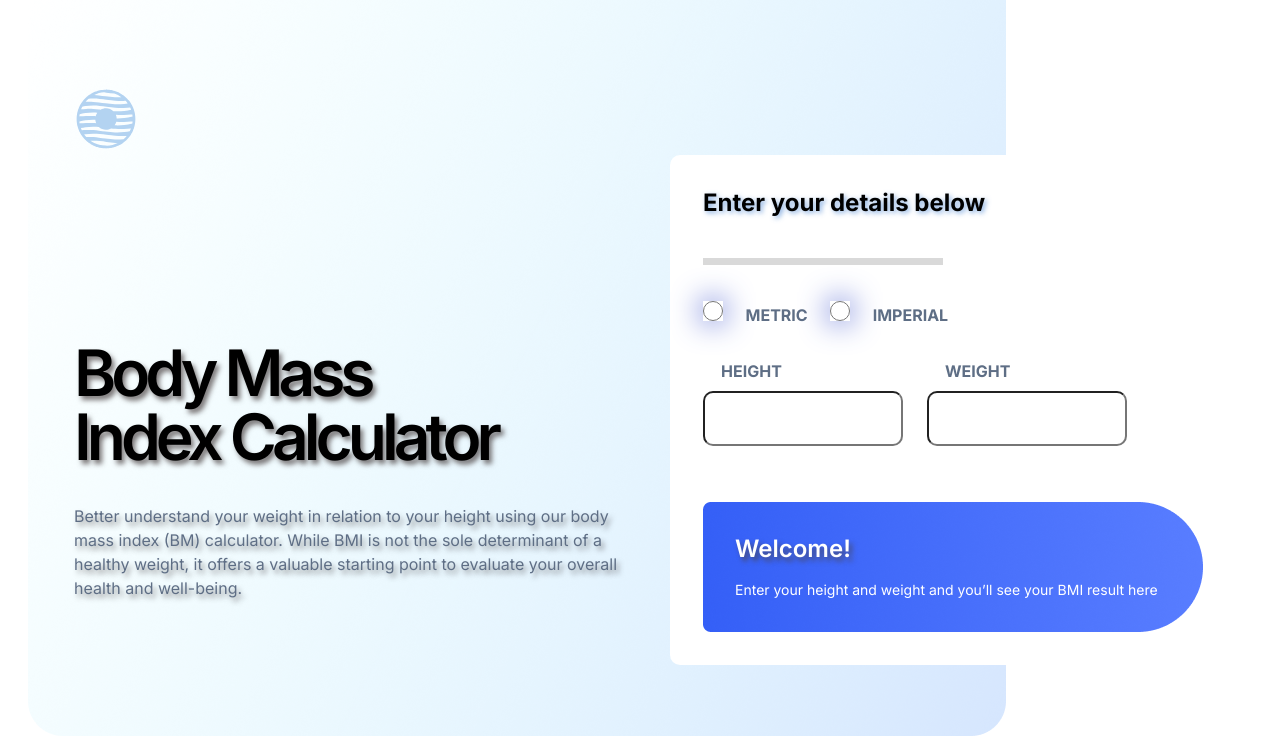
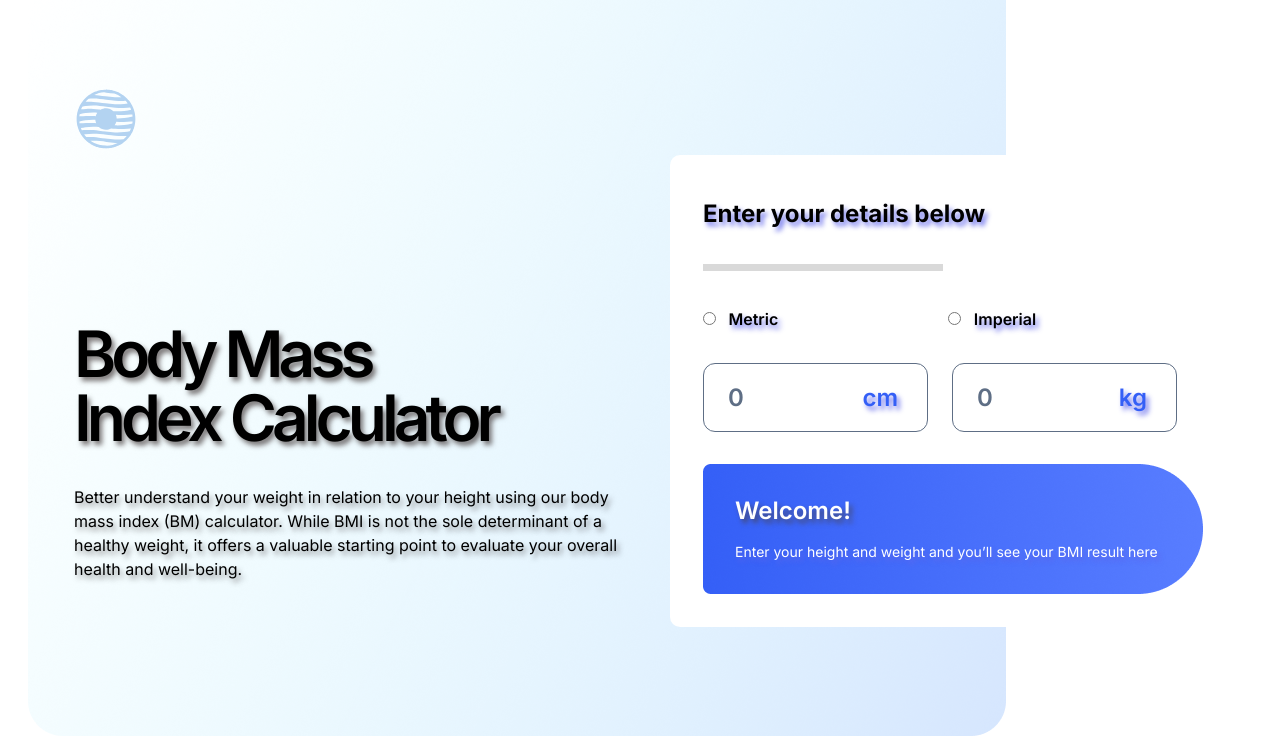
Before and after one commit to ICN153/bm-icalculata, a plain HTML site: page index.html in a window 1280 px wide. Shown: the top 752 px of the page. Drawn offline with Linux system fonts and the light colour scheme.

Commit message:
Add files via upload

```diff
--- a/index.html
+++ b/index.html
@@ -39,19 +39,29 @@
               <img src="img/Rectangle 11.svg" alt="" />
             </span>
 
+            <div class="geral">
+              <div class="radio-cm">
                 <input type="radio" id="opcao1" name="opcao" value="opcao1" />
-            <label for="opcao">metric</label>
-
-            <input type="radio" id="opcao2" name="opcao" value="opcao2" />
-            <label for="opcao">imperial</label>
-
-            <div class="border-one">
-              <div>
-                <label class="label">Height <input type="text" /></label>
+                <label for="opcao">Metric</label>
               </div>
 
-              <div>
-                <label class="label">Weight <input type="text" /></label>
+              <div class="radio-kg">
+                <input type="radio" id="opcao2" name="opcao" value="opcao2" />
+                <label for="opcao">Imperial</label>
+              </div>
+            </div>
+
+            <div class="form">
+              <p></p>
+              <div class="custom-input">
+                <input type="number" value="0" />
+                <span>cm</span>
+              </div>
+
+              <p></p>
+              <div class="custom-input">
+                <input type="number1" value="0" />
+                <span>kg</span>
               </div>
             </div>
 
@@ -119,7 +129,6 @@
 
     <!-- Primeiro limitation -->
     <div class="container bmi-limitations">
-
       <div class="limitations">
         <h2>Limitations of BMI</h2>
         <p>
@@ -145,8 +154,8 @@
     </div>
 
     <!-- Segunda parte, no scss sendo tratado como category2 e category3 -->
+
     <div class="container bmi-limitations-02">
-
       <div class="category2">
         <div class="card-2">
           <img src="img/bolo.svg" alt="" />
@@ -154,7 +163,8 @@
         </div>
 
         <p class="pcard-2">
-          In aging individuals, increased body fat and muscle loss may cause BMI to underestimate body fat content.
+          In aging individuals, increased body fat and muscle loss may cause BMI
+          to underestimate body fat content.
         </p>
       </div>
 
@@ -165,7 +175,8 @@
         </div>
 
         <p class="pcard-3">
-          BMI may misclassify muscular individuals as overweight or obese, as it doesn't differentiate muscle from fat.
+          BMI may misclassify muscular individuals as overweight or obese, as it
+          doesn't differentiate muscle from fat.
         </p>
       </div>
     </div>
@@ -173,16 +184,16 @@
     <!-- Terceira Parte -->
 
     <div class="container bmi-limitations-04">
-
       <div class="category4">
-
         <div class="card-4">
           <img src="img/carinha.svg" alt="" />
           <h4>Pregnancy</h4>
         </div>
 
         <p class="pcard-4">
-          Expectant mothers experience weight gain due to their growing baby. Maintaining a healthy pre-pregnancy BMI is advisable to minimise health risks for both mother and child.
+          Expectant mothers experience weight gain due to their growing baby.
+          Maintaining a healthy pre-pregnancy BMI is advisable to minimise
+          health risks for both mother and child.
         </p>
       </div>
 
@@ -193,7 +204,9 @@
         </div>
 
         <p class="pcard-5">
-          Certain health concerns may affect individuals of some Black and Asian origins at lower BMIs than others. To learn more, it is advised to discuss this with your GP or practice nurse.
+          Certain health concerns may affect individuals of some Black and Asian
+          origins at lower BMIs than others. To learn more, it is advised to
+          discuss this with your GP or practice nurse.
         </p>
       </div>
     </div>
--- a/scss/style.scss
+++ b/scss/style.scss
@@ -17,6 +17,7 @@
   //padding: 86px 116px;
   padding-top: 87px;
   margin-left: 28px;
+
   .flex-hero {
     display: flex;
     align-items: center;
@@ -38,7 +39,7 @@
     }
 
     p {
-      color: #5e6e85;
+      color: black;
 
       font-size: 16px;
       line-height: 150%;
@@ -49,62 +50,115 @@
   }
 
   .card {
+
     width: 564px;
     border: 1px solid transparent;
     background-color: #ffffff;
     border-radius: 10px;
     padding: 32px;
-    //text-shadow: 3px 4px 5px rgba(54, 47, 47, 0.7);
+    text-shadow: 3px 4px 5px rgba(97, 102, 235, 0.9);
 
     .paragraph1 {
       font-size: 24px;
       font-weight: bold;
       line-height: auto;
-      text-shadow: 2px 2px 5px rgba(102, 152, 217, 0.8);
+      //text-shadow: 2px 2px 5px rgba(102, 152, 217, 0.8);
+      color: #000000;
     }
 
-    input[type="radio"] {
-      margin-top: 32px;
-      width: 20px;
-      height: 20px;
-      box-shadow: 0 0 30px rgb(51, 73, 200);
+    .frame{
+      img{
+        width: 240px;
+        margin-top: 32px;
+      }
     }
 
-    label {
-      padding: 18px;
-      font-weight: bold;
-      font-size: 16px;
-      line-height: 150%;
-      //margin-right: 168px;
-      text-transform: uppercase;
+
+    .geral {
+      //padding: 24px;
+      display: flex;
+      gap: 140px;
+      margin-top: 32px;
+
+      .radio-cm{
+        label {
+          margin: 8px;
+          text-transform: capitalize;
+          font-weight: 600;
+          margin-right: 30px;
+          font-size: 16px;
+          line-height: 150%;
+          color: #000000;
+
+        }
+      }
+
+      .radio-kg{
+        label {
+          margin: 8px;
+          text-transform: capitalize;
+          margin-right: 30px;
+          font-size: 16px;
+          line-height: 150%;
+          font-weight: 600;
+          color: #000000;
+        }
+      }
     }
   }
 
-  .frame {
-    width: 240px;
-    display: block;
-    margin-top: 32px;
+  .form {
+    display: flex;
+
   }
 
-  .border-one {
-    display: flex;
-    gap: 24px;
-    margin-top: 32px;
+  p {
+    font-weight: 400;
+    font-size: 14px;
+    line-height: 150%;
+    color: #5E6E85;
+    margin-top: 8px;
   }
 
-  input[type="text"] {
-    width: 200px;
-    height: 55px;
-    display: block;
-    margin-top: 8px;
-    border-radius: 10px;
+
+  .custom-input {
+    margin-top: 32px;
+    margin-right: 24px;
+    width: 239px;
+    height: 69px;
+    border: 1px solid #5E6E85;
+    border-radius: 12px;
+    font-size: 16px;
+    display: flex;
+    align-items: center;
   }
 
-  label {
-    font-size: 14px;
-    line-height: 150%;
-    color: #5e6e85;
+  .custom-input span {
+    padding: 0 5px;
+    color: #888;
+    font-weight: 600;
+    font-size: 24px;
+    color: #345FF6;
+    margin-right: 24px;
   }
+
+  .custom-input input {
+    width: 100%;
+    height: 100%;
+    border: none;
+    background-color: transparent;
+    font-size: inherit;
+    outline: none;
+  }
+
+  .custom-input input[type="number"],
+  .custom-input input[type="number1"] {
+    font-weight: 600;
+    font-size: 24px;
+    color: #5E6E85;
+    margin-left: 24px;
+  }
+}
 
   .welcome {
     box-sizing: border-box;
@@ -131,7 +185,7 @@
       color: white;
     }
   }
-}
+
 
 .result {
   display: flex;
@@ -162,7 +216,7 @@
       width: 465px;
       font-weight: 400;
       font-size: 16px;
-      line-height: 150%;
+      //line-height: 150%;
       color: #5e6e85;
     }
   }
```
Also changed, not shown: css/style.css, 1 other file. Lines whose indentation alone changed are shown as unchanged.
